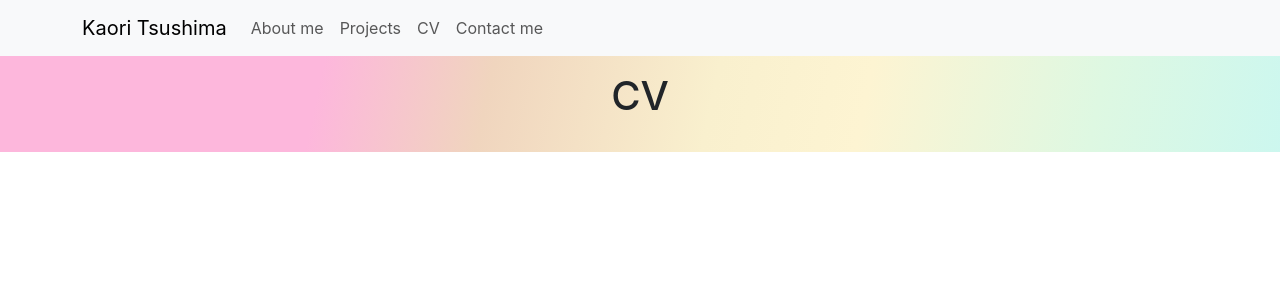
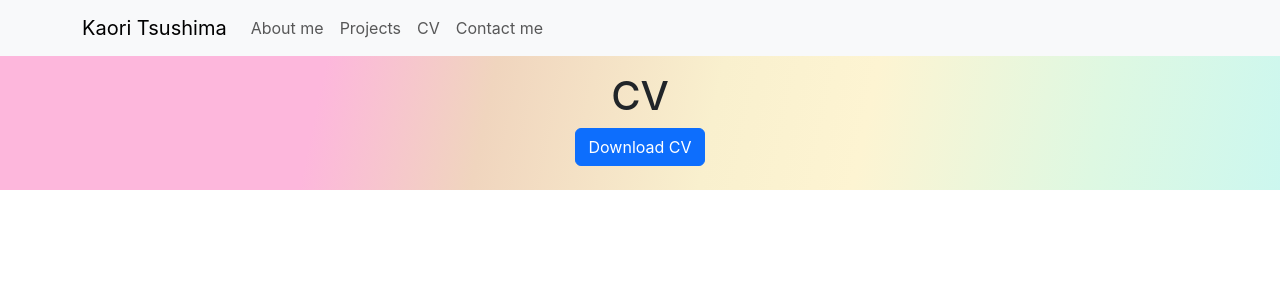
Before and after one commit to KaoriTsushima/react-portfolio, a React (Create React App) app: page /cv in a window 1280 px wide. Shown: the top 300 px of the page. Built offline with nearby package versions, Linux system fonts and the light colour scheme.

Commit message:
creared working download button

```diff
--- a/package.json
+++ b/package.json
@@ -16,7 +16,6 @@
     "react": "^18.2.0",
     "react-bootstrap": "^2.8.0",
     "react-dom": "^18.2.0",
-    "react-pdf": "^7.3.3",
     "react-router-dom": "^6.15.0",
     "react-scripts": "5.0.1",
     "web-vitals": "^2.1.4"
--- a/src/CV.jsx
+++ b/src/CV.jsx
@@ -1,19 +1,20 @@
 import React from "react";
 import "./CV.css";
-import { Document } from "react-pdf";
+import myCV from "./Resume-Kaori.pdf";
 export default function CV() {
   return (
     <div className="cv pt-3 pb-4">
       <h1>CV</h1>
-      {/* <a
+
+      <a
+        href={myCV}
+        download="Resume-Kaori.pdf"
         class="btn btn-primary"
         role="button"
         target="_blank"
-        href=".\Resume-Kaori.pdf"
       >
-        <Document file="./Resume-Kaori.pdf" />
         Download CV
-      </a> */}
+      </a>
     </div>
   );
 }
```
Also changed, not shown: 1 other file (tests, documents, lock files or other folders).
